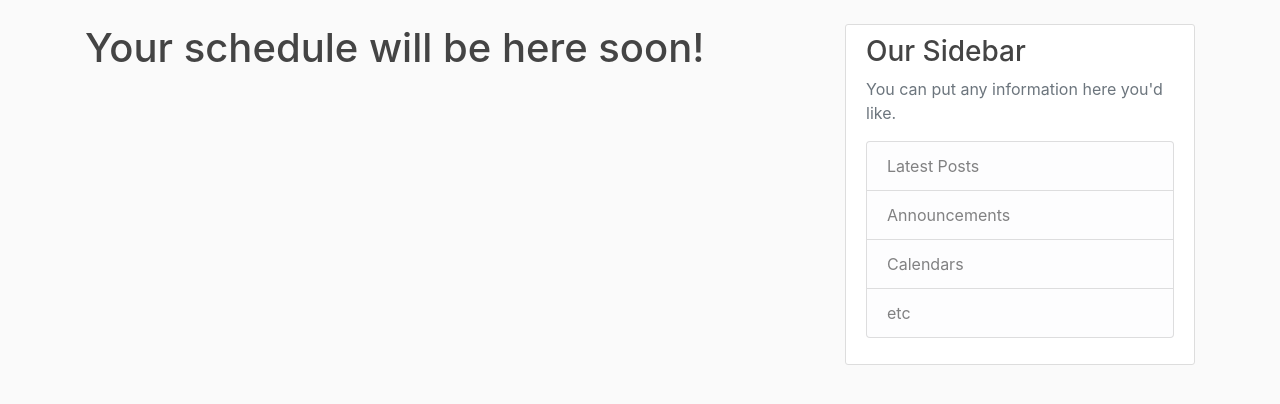
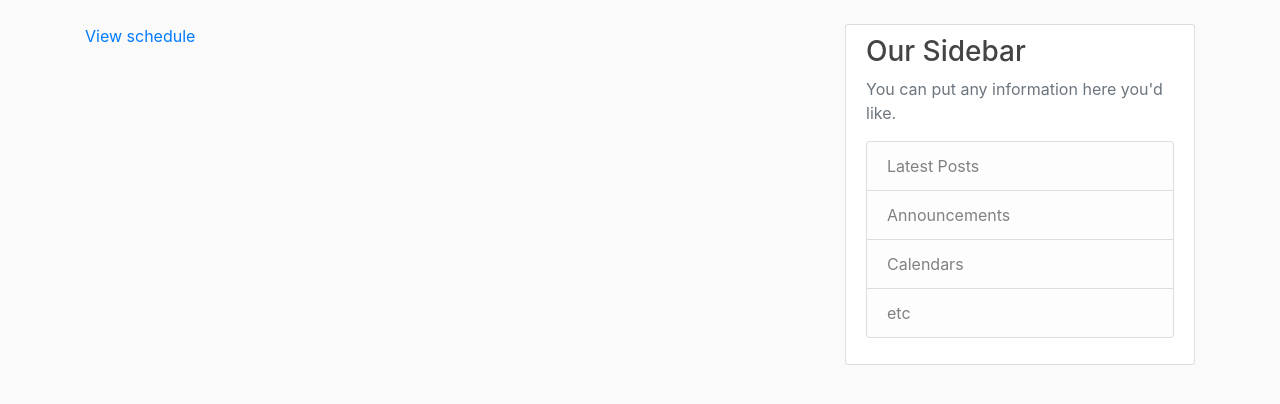
Before and after one commit to nnehal/The-Winking-Skeever-Project, a Django app: template schedule/templates/schedule/schedule.html in a window 1280 px wide. Shown: the part 56-460 px from the top of the page. Run offline with Django 5.2, Linux system fonts and the light colour scheme; data comes from the database, SQL or seed files in the repository; tables that the repository leaves empty hold one stand-in row (values such as "Sample post"); the template is opened without the code that fills it: values that come from a table or form of the project are taken from there, most other values are stand-ins (such as "Sample title", 1, 10 or a date in 2020).

Commit message:
Fixed template to display contents
Fixed schedule.html to display schedule

```diff
--- a/schedule/templates/schedule/schedule.html
+++ b/schedule/templates/schedule/schedule.html
@@ -1,8 +1,7 @@
 {% extends "post/index.html" %}
 {% load static %}
 {% block content %}
-    <h1>Your schedule will be here soon!</h1>
-    {% for item in photo %}
-        <p>{{item.PDF_file}}</p>
-    {% endfor %}
+    <div>
+        <a href="{{ pdf.PDF_file.url }}" type="application/pdf">View schedule</a>
+    </div>
 {% endblock content %}
```
